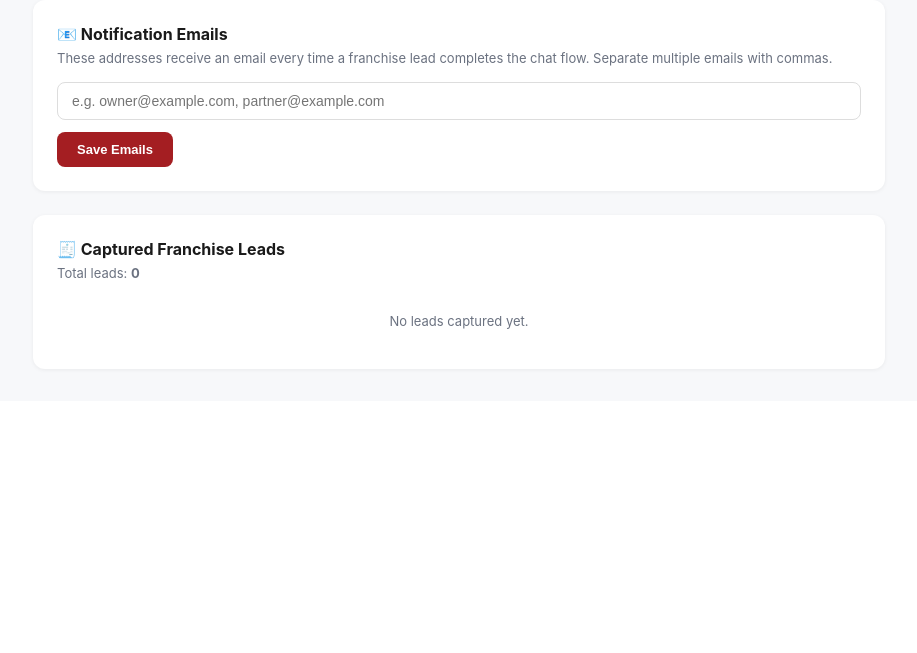
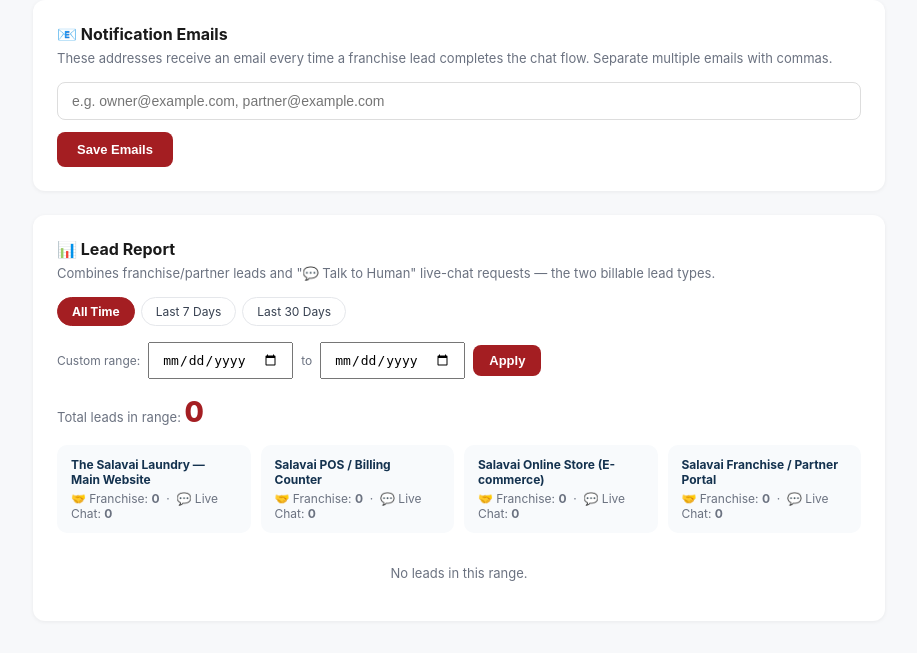
Before and after one commit to ganeshramanan/salavai-laundry-chatbot-demo, a Flask app: page /admin in a window 1280 px wide. Shown: the part 462-1115 px from the top of the page, without its empty margins (181-1098 px from the left). Before the commit the page ends 833 px from the top, so only its background shows below. Run offline with Flask 3, Linux system fonts and the light colour scheme; the visitor is signed in with stand-in values (Sample User, id 1).

Commit message:
Add lead reporting dashboard: weekly/monthly/custom date filters + per-site breakdown
- Track live-chat ('Talk to Human') requests as a separate billable lead type
  (live_chat_leads list), alongside existing franchise leads -- both now
  timestamped and tagged with site_id/site_name.
- /admin now supports ?range=week|month|custom (with start_date/end_date) to
  filter the combined lead timeline.
- Dashboard shows: total leads in range, a per-site breakdown card (franchise
  count + live-chat count), and a combined table of all leads with type tags,
  sorted newest first.
- This sets up concrete numbers (e.g. '32 leads this month across 4 sites')
  for per-lead billing conversations with clients.

```diff
--- a/app.py
+++ b/app.py
@@ -12,6 +12,7 @@ import io
 import time
 import uuid
 import re
+from datetime import datetime
 from email_utils import send_lead_notification
 from document_utils import extract_text_from_file, chunk_text_into_qa_pairs
 from telegram_utils import notify_live_request, notify_visitor_reply, send_telegram_message
@@ -156,6 +157,7 @@ rebuild_all_search_indexes()
 SESSIONS = {}
 TELEGRAM_MSG_TO_SESSION = {}  # telegram_msg_id -> session_id
 franchise_leads = []
+live_chat_leads = []  # one entry per "Talk to Human" request -- a separate billable lead type
 notify_emails = [e.strip() for e in os.environ.get("NOTIFY_EMAIL", "").split(",") if e.strip()]
 
 
@@ -259,6 +261,15 @@ def chat():
             TELEGRAM_MSG_TO_SESSION[msg_id] = session_id
             session_obj["telegram_msg_id"] = msg_id
 
+        live_chat_leads.append({
+            "type": "live_chat",
+            "site_id": site_id,
+            "site_name": site_cfg["name"],
+            "session_id": session_id,
+            "message": message,
+            "time": time.time()
+        })
+
         return jsonify({
             "reply": "Connecting you with our support team... An agent has been notified and will reply here in just a moment!",
             "session_id": session_id,
@@ -323,6 +334,8 @@ def handle_franchise_flow(message, session_obj, session_id):
         lead_record = dict(data)
         lead_record["site_id"] = session_obj.get("site_id", "salavai")
         lead_record["site_name"] = SITES.get(lead_record["site_id"], {}).get("name", lead_record["site_id"])
+        lead_record["time"] = time.time()
+        lead_record["type"] = "franchise"
         franchise_leads.append(lead_record)
         send_lead_notification(data, notify_emails)
 
@@ -507,6 +520,53 @@ def admin_dashboard():
         site_id: len(CORE_KNOWLEDGE_BASE) + len(SITE_KNOWLEDGE_BASE.get(site_id, []))
         for site_id in SITES
     }
+
+    # ---------------------------------------------------------------------
+    # Lead reporting: combine franchise leads + live-chat ("Talk to Human")
+    # leads into one timeline, filterable by range (week/month/custom) and
+    # broken down per site -- supports per-lead billing conversations.
+    # ---------------------------------------------------------------------
+    range_key = request.args.get("range", "all")  # all | week | month | custom
+    start_date = request.args.get("start_date", "")
+    end_date = request.args.get("end_date", "")
+
+    now = time.time()
+    range_start, range_end = None, None
+    if range_key == "week":
+        range_start = now - 7 * 86400
+    elif range_key == "month":
+        range_start = now - 30 * 86400
+    elif range_key == "custom" and start_date:
+        try:
+            range_start = datetime.strptime(start_date, "%Y-%m-%d").timestamp()
+            if end_date:
+                range_end = datetime.strptime(end_date, "%Y-%m-%d").timestamp() + 86400
+        except ValueError:
+            pass
+
+    def in_range(lead):
+        t = lead.get("time", 0)
+        if range_start and t < range_start:
+            return False
+        if range_end and t > range_end:
+            return False
+        return True
+
+    all_leads = (
+        [dict(l, type=l.get("type", "franchise")) for l in franchise_leads] +
+        [dict(l) for l in live_chat_leads]
+    )
+    filtered_leads = [l for l in all_leads if in_range(l)]
+    filtered_leads.sort(key=lambda l: l.get("time", 0), reverse=True)
+    for lead in filtered_leads:
+        lead["date_str"] = datetime.fromtimestamp(lead.get("time", 0)).strftime("%d %b %Y, %I:%M %p")
+
+    site_breakdown = {}
+    for lead in filtered_leads:
+        sid = lead.get("site_id", "salavai")
+        site_breakdown.setdefault(sid, {"franchise": 0, "live_chat": 0})
+        site_breakdown[sid][lead.get("type", "franchise")] += 1
+
     return render_template(
         "admin_dashboard.html",
         sites=SITES,
@@ -514,6 +574,12 @@ def admin_dashboard():
         core_count=len(CORE_KNOWLEDGE_BASE),
         emails=notify_emails,
         leads=franchise_leads,
+        filtered_leads=filtered_leads,
+        total_leads=len(filtered_leads),
+        site_breakdown=site_breakdown,
+        range_key=range_key,
+        start_date=start_date,
+        end_date=end_date,
     )
 
 
--- a/templates/admin_dashboard.html
+++ b/templates/admin_dashboard.html
@@ -40,6 +40,27 @@
     background: #f1f5f9; border-radius: 20px; padding: 6px 14px; font-size: 12px; color: #374151;
   }
   .kb-pill b { color: var(--primary); }
+
+  .filter-bar { display: flex; flex-wrap: wrap; gap: 8px; align-items: center; margin-bottom: 16px; }
+  .filter-bar select, .filter-bar input[type="date"] {
+    width: auto; margin-bottom: 0; padding: 8px 12px; font-size: 13px;
+  }
+  .filter-bar button { padding: 8px 16px; }
+  .range-pill { display: flex; gap: 6px; margin-bottom: 16px; flex-wrap: wrap; }
+  .range-pill a {
+    text-decoration: none; font-size: 12px; padding: 6px 14px; border-radius: 20px;
+    border: 1px solid #e5e7eb; color: #374151; background: #fff;
+  }
+  .range-pill a.active { background: var(--primary); color: #fff; border-color: var(--primary); font-weight: 700; }
+  .breakdown-grid { display: grid; grid-template-columns: repeat(auto-fit, minmax(180px, 1fr)); gap: 10px; margin-bottom: 16px; }
+  .breakdown-card { background: #f8fafc; border-radius: 10px; padding: 12px 14px; }
+  .breakdown-card .site-name { font-size: 12px; font-weight: 700; color: var(--dark); margin-bottom: 4px; }
+  .breakdown-card .counts { font-size: 12px; color: #6b7280; }
+  .lead-type-tag {
+    font-size: 10px; font-weight: 700; padding: 2px 8px; border-radius: 10px; text-transform: uppercase;
+  }
+  .lead-type-tag.franchise { background: #ede9fe; color: #6d28d9; }
+  .lead-type-tag.live_chat { background: #dbeafe; color: #1d4ed8; }
 
   table { width: 100%; border-collapse: collapse; font-size: 13px; }
   th, td { text-align: left; padding: 8px; border-bottom: 1px solid #eee; }
@@ -86,25 +107,60 @@
   </div>
 
   <div class="card">
-    <h2>🧾 Captured Franchise Leads</h2>
-    <div class="sub">Total leads: <strong>{{ leads|length }}</strong></div>
-    {% if leads|length > 0 %}
+    <h2>📊 Lead Report</h2>
+    <div class="sub">Combines franchise/partner leads and "💬 Talk to Human" live-chat requests — the two billable lead types.</div>
+
+    <div class="range-pill">
+      <a href="/admin?range=all" class="{{ 'active' if range_key == 'all' else '' }}">All Time</a>
+      <a href="/admin?range=week" class="{{ 'active' if range_key == 'week' else '' }}">Last 7 Days</a>
+      <a href="/admin?range=month" class="{{ 'active' if range_key == 'month' else '' }}">Last 30 Days</a>
+    </div>
+    <form class="filter-bar" method="GET" action="/admin">
+      <input type="hidden" name="range" value="custom">
+      <label style="font-size:12px; color:#6b7280;">Custom range:</label>
+      <input type="date" name="start_date" value="{{ start_date }}">
+      <span style="font-size:12px; color:#6b7280;">to</span>
+      <input type="date" name="end_date" value="{{ end_date }}">
+      <button type="submit">Apply</button>
+    </form>
+
+    <div class="sub">Total leads in range: <span class="stat">{{ total_leads }}</span></div>
+
+    <div class="breakdown-grid">
+      {% for site_id, cfg in sites.items() %}
+      <div class="breakdown-card">
+        <div class="site-name">{{ cfg.name }}</div>
+        <div class="counts">
+          🤝 Franchise: <b>{{ site_breakdown.get(site_id, {}).get('franchise', 0) }}</b>
+          &nbsp;·&nbsp;
+          💬 Live Chat: <b>{{ site_breakdown.get(site_id, {}).get('live_chat', 0) }}</b>
+        </div>
+      </div>
+      {% endfor %}
+    </div>
+
+    {% if filtered_leads|length > 0 %}
     <table>
-      <thead><tr><th>Site</th><th>Name</th><th>City</th><th>Experience</th><th>Budget</th></tr></thead>
+      <thead><tr><th>Date</th><th>Type</th><th>Site</th><th>Details</th></tr></thead>
       <tbody>
-        {% for lead in leads %}
+        {% for lead in filtered_leads %}
         <tr>
+          <td>{{ lead.date_str }}</td>
+          <td><span class="lead-type-tag {{ lead.type }}">{{ 'Franchise' if lead.type == 'franchise' else 'Live Chat' }}</span></td>
           <td>{{ lead.site_name or lead.site_id or '—' }}</td>
-          <td>{{ lead.name }}</td>
-          <td>{{ lead.city }}</td>
-          <td>{{ lead.experience }}</td>
-          <td>{{ lead.budget }}</td>
+          <td>
+            {% if lead.type == 'franchise' %}
+              {{ lead.name }} · {{ lead.city }} · {{ lead.budget }}
+            {% else %}
+              "{{ lead.message }}"
+            {% endif %}
+          </td>
         </tr>
         {% endfor %}
       </tbody>
     </table>
     {% else %}
-      <div class="empty">No leads captured yet.</div>
+      <div class="empty">No leads in this range.</div>
     {% endif %}
   </div>
 
```
